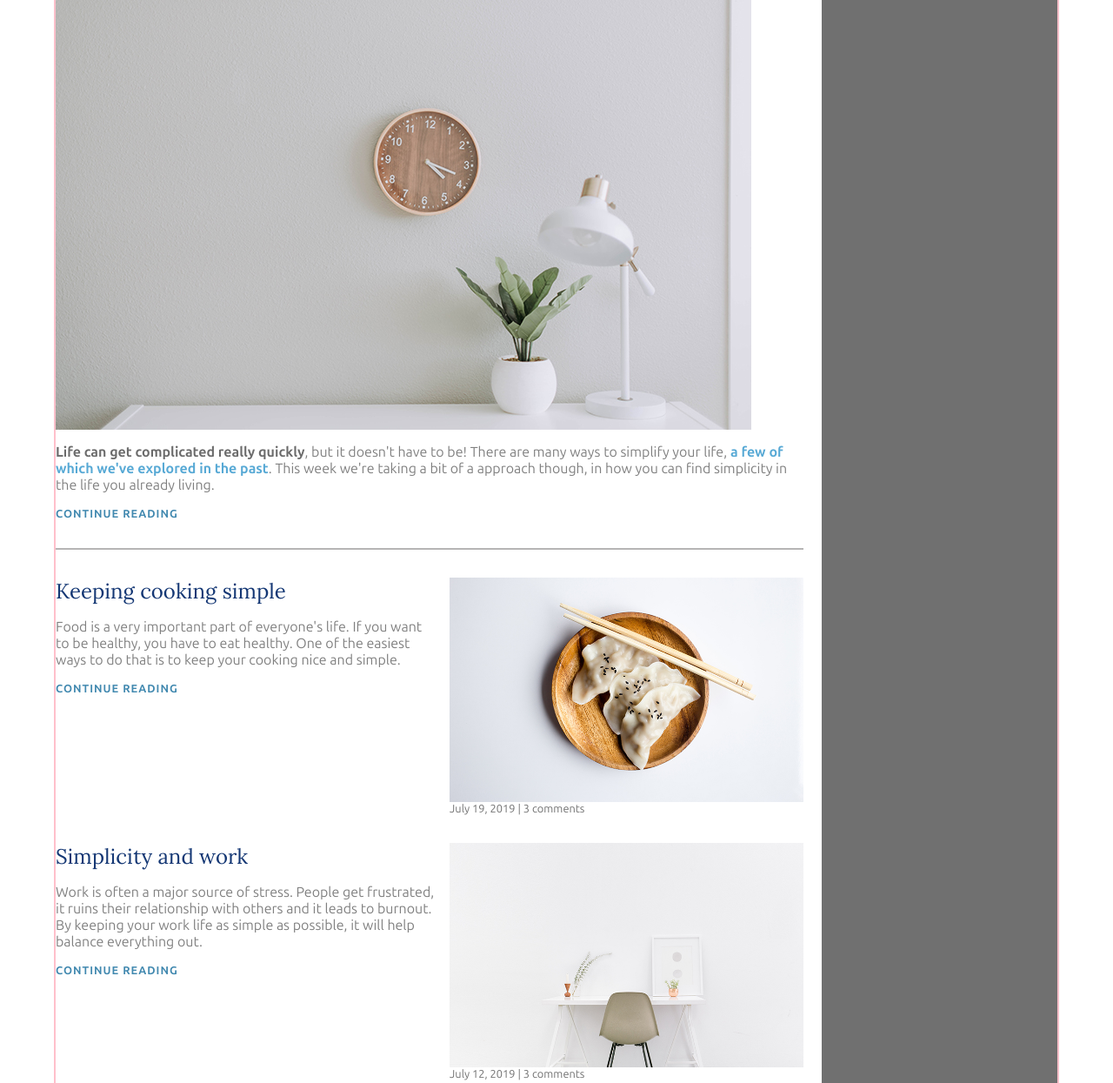
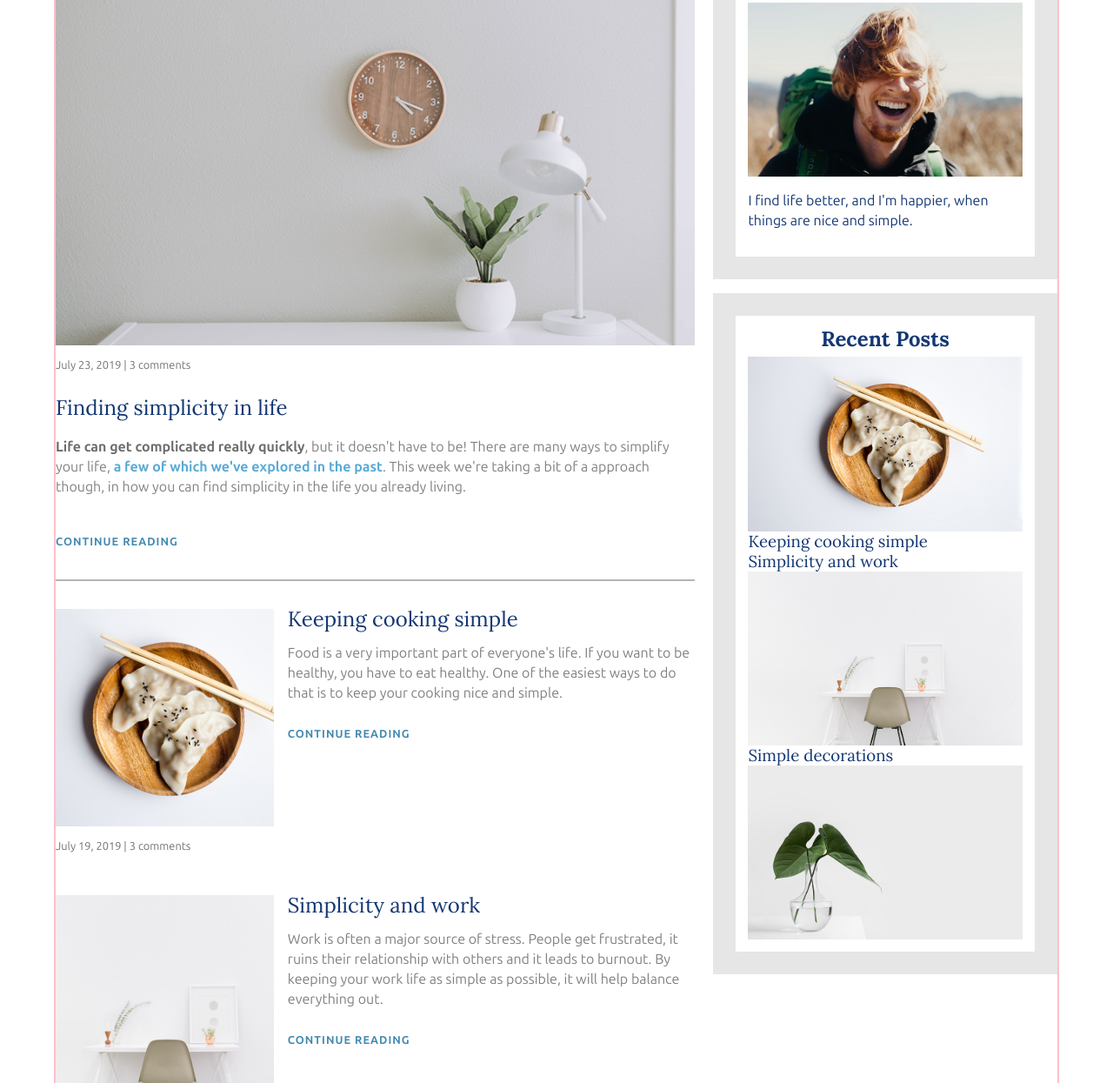
Before and after one commit to KellyReisLee/simple-life-responsive, a plain HTML site: page index.html in a window 1280 px wide. Shown: the part 212-1457 px from the top of the page at 87% size. Drawn offline with Linux system fonts and the light colour scheme.

Commit message:
organizing the order of the elements

```diff
--- a/index.html
+++ b/index.html
@@ -36,10 +36,10 @@
   <div class="container container-main">
     <main role="main">
       <article class="article-feature">
+        <div class="display-inline">
+          <p class="article-info">July 23, 2019 | 3 comments</p>
+          <h2 class="article-title-feature">Finding simplicity in life </h2>
 
-        <div class="display-inline">
-          <h2 class="article-title">Finding simplicity in life </h2>
-          <p class="article-info">July 23, 2019 | 3 comments</p>
         </div>
         <img src="/img/life.jpg" alt="Study table" class="article-image">
 
@@ -100,7 +100,7 @@
           <a href="#" class="article-read-more">continue reading</a>
         </div>
         <div class="article-recent-img">
-          <img src="/img/deco.jpg" alt="Plant in a pot">
+          <img class="image-plant" src="/img/deco.jpg" alt="Plant in a pot">
           <p class="article-info">
             July 23, 2019 | 3 comments
           </p>
@@ -111,30 +111,30 @@
     <!-- Aside section -->
     <aside>
       <div class="sidebar-widget">
-        <h2 class="widget-title"></h2>
-        <img src="" alt="" class="widget-image">
-        <p class="widget-body"></p>
-        <h2 class="widget-title"></h2>
+        <h2 class="widget-title">ABOUT ME</h2>
+        <img src="/img/about-me.jpg" alt="" class="widget-image">
+        <p class="widget-body">I find life better, and I'm happier, when things are nice and simple.</p>
+
 
       </div>
       <div class="sidebar-widget">
         <!-- Widget post-section -->
+        <h2 class="widget-title">Recent Posts</h2>
         <div class="widget-recent-post">
-          <h3 class="widget-recent-post-title"></h3>
-          <img src="" alt="" class="widget-image">
+
+          <img src="/img/food.jpg" alt="" class="widget-image">
+          <h3 class="widget-recent-post-title">Keeping cooking simple</h3>
         </div>
         <div class="widget-recent-post">
-          <h3 class="widget-recent-post-title"></h3>
-          <img src="" alt="" class="widget-image">
+          <h3 class="widget-recent-post-title">Simplicity and work</h3>
+          <img src="/img/work.jpg" alt="" class="widget-image">
         </div>
         <div class="widget-recent-post">
-          <h3 class="widget-recent-post-title"></h3>
-          <img src="" alt="" class="widget-image">
+          <h3 class="widget-recent-post-title">Simple decorations</h3>
+          <img src="img/deco.jpg" alt="" class="widget-image">
         </div>
       </div>
     </aside>
-
-
   </div>
 
   <!-- Footer -->
--- a/style.css
+++ b/style.css
@@ -2,17 +2,13 @@
   margin: 0;
   font-family: "Ubuntu Sans", sans-serif;
   font-size: 1rem;
-
-
+  line-height: 23px;
 }
 
 img {
   max-width: 100%;
   display: block;
-
 }
-
-
 
 h1,
 h2,
@@ -46,12 +42,14 @@
 }
 
 main {
-  width: 76%;
+  width: 65%;
 }
 
 aside {
-  background-color: #707070;
-  width: 24%;
+  display: flex;
+  flex-direction: column;
+  gap: 1rem;
+  width: 35%;
 }
 
 article {
@@ -75,7 +73,6 @@
   letter-spacing: 1.6px;
   margin: 0.3rem;
 }
-
 
 
 header {
@@ -133,10 +130,7 @@
 
 }
 
-
-
 /* Articles part */
-
 .container-main {
   display: flex;
   justify-content: space-between;
@@ -145,8 +139,6 @@
 
 .article-title {
   font-size: 1.5rem;
-
-
 }
 
 
@@ -165,7 +157,7 @@
 .article-read-more,
 .article-info {
   font-size: 0.8rem;
-  margin: 0;
+  margin-top: 1.5rem;
 
 }
 
@@ -178,7 +170,6 @@
   padding-bottom: 0rem;
   display: block;
 
-
 }
 
 .article-read-more:hover,
@@ -188,10 +179,24 @@
 }
 
 
+/* Feature article */
+.article-feature {
+  display: flex;
+  flex-direction: column;
+}
 
-/* Feature article */
+.article-image {
+  order: -1;
+}
+
+.display-inline {
+  display: flex;
+  flex-direction: column;
+
+}
 
 
+/* Recent article */
 .article-recent {
   display: flex;
   gap: 1rem;
@@ -199,8 +204,45 @@
 
 .article-recent-content {
   width: 100%;
+  order: 2;
 }
 
+.article-recent-img img {
+  height: 250px;
+  object-fit: cover;
+}
+
+.article-info {
+  margin-top: 0.7rem;
+}
+
+.article-title-feature {
+  margin-top: 0.8rem;
+  margin-bottom: 0.4rem;
+}
+
+.image-plant {
+  object-position: left;
+}
+
+
+
+/* Widget */
+.sidebar-widget {
+  border: 26px solid rgba(192, 192, 192, 0.4);
+  padding: 0.9rem;
+
+}
+
+.widget-title {
+  font-weight: 700;
+  text-align: center;
+  margin-bottom: 0.6rem;
+}
+
+.widget-body {
+  color: #143774;
+}
 
 @media (max-width: 675px) {
   body {
```
